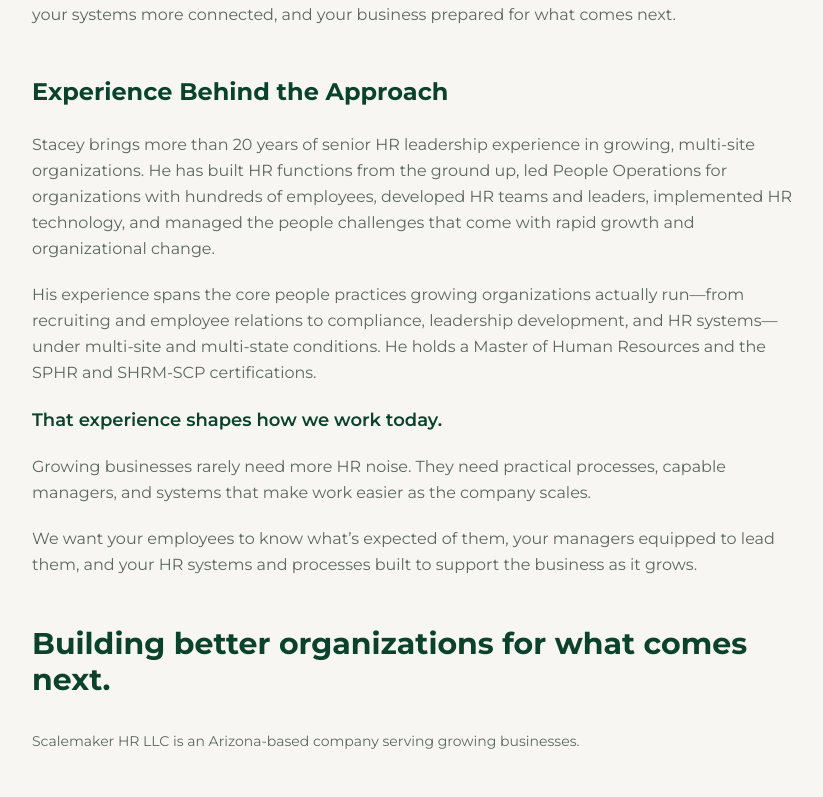
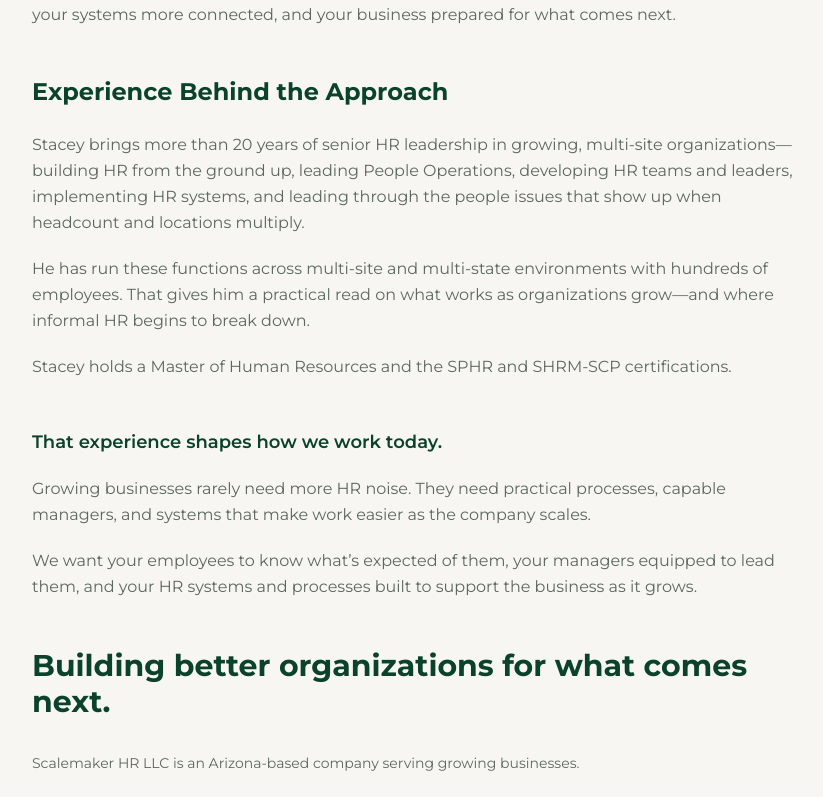
Before and after one commit to staceykay67/scalemaker-hr, a Next.js app: page /about in a window 1280 px wide. Shown: the part 603-1400 px from the top of the page, without its empty margins (56-879 px from the left). Built offline with nearby package versions, Linux system fonts and the light colour scheme.

Commit message:
Update About Experience section with approved copy
Replace the Experience Behind the Approach bio with Stacey's
latest wording; leave the rest of the About narrative unchanged.

Co-authored-by: staceykay67 <staceykay67@users.noreply.github.com>

```diff
--- a/src/app/about/page.tsx
+++ b/src/app/about/page.tsx
@@ -59,20 +59,26 @@ export default function AboutPage() {
           </h2>
           <div className="mt-6 space-y-5 text-base leading-relaxed text-muted-foreground">
             <p>
-              Stacey brings more than 20 years of senior HR leadership
-              experience in growing, multi-site organizations. He has built HR
-              functions from the ground up, led People Operations for
-              organizations with hundreds of employees, developed HR teams and
-              leaders, implemented HR technology, and managed the people
-              challenges that come with rapid growth and organizational change.
+              Stacey brings more than 20 years of senior HR leadership in
+              growing, multi-site organizations—building HR from the ground up,
+              leading People Operations, developing HR teams and leaders,
+              implementing HR systems, and leading through the people issues
+              that show up when headcount and locations multiply.
             </p>
             <p>
-              His experience spans the core people practices growing
-              organizations actually run—from recruiting and employee relations
-              to compliance, leadership development, and HR systems—under
-              multi-site and multi-state conditions. He holds a Master of Human
-              Resources and the SPHR and SHRM-SCP certifications.
+              He has run these functions across multi-site and multi-state
+              environments with hundreds of employees. That gives him a
+              practical read on what works as organizations grow—and where
+              informal HR begins to break down.
             </p>
+            <p>
+              Stacey holds a Master of Human Resources and the SPHR and SHRM-SCP
+              certifications.
+            </p>
+          </div>
+        </section>
+
+        <div className="mt-12 max-w-3xl space-y-5 text-base leading-relaxed text-muted-foreground">
           <p className="font-heading text-lg font-semibold text-forest">
             That experience shapes how we work today.
           </p>
@@ -87,7 +93,6 @@ export default function AboutPage() {
             built to support the business as it grows.
           </p>
         </div>
-        </section>
 
         <p className="mt-12 max-w-3xl font-heading text-2xl font-bold text-forest sm:text-3xl">
           Building better organizations for what comes next.
```
Lines whose indentation alone changed are shown as unchanged.
